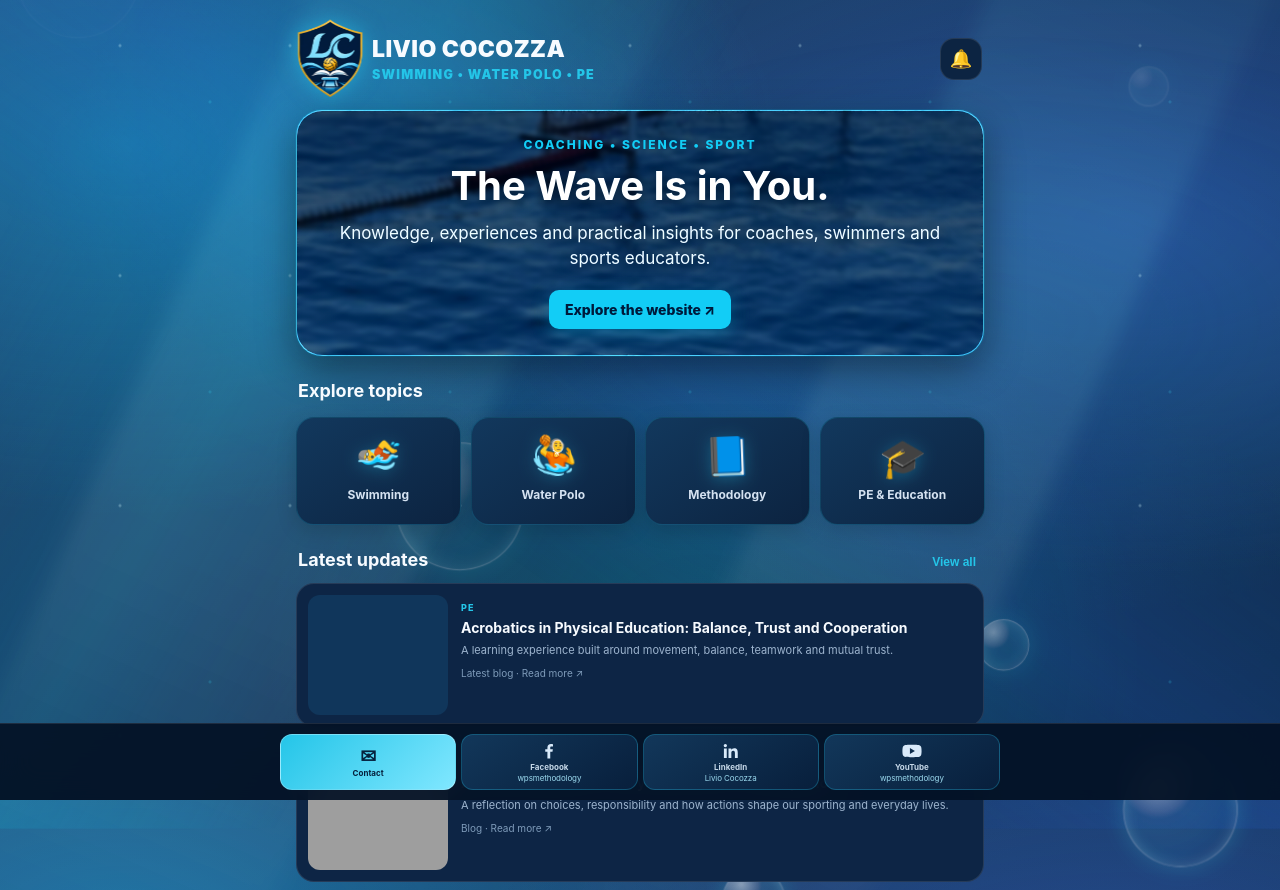
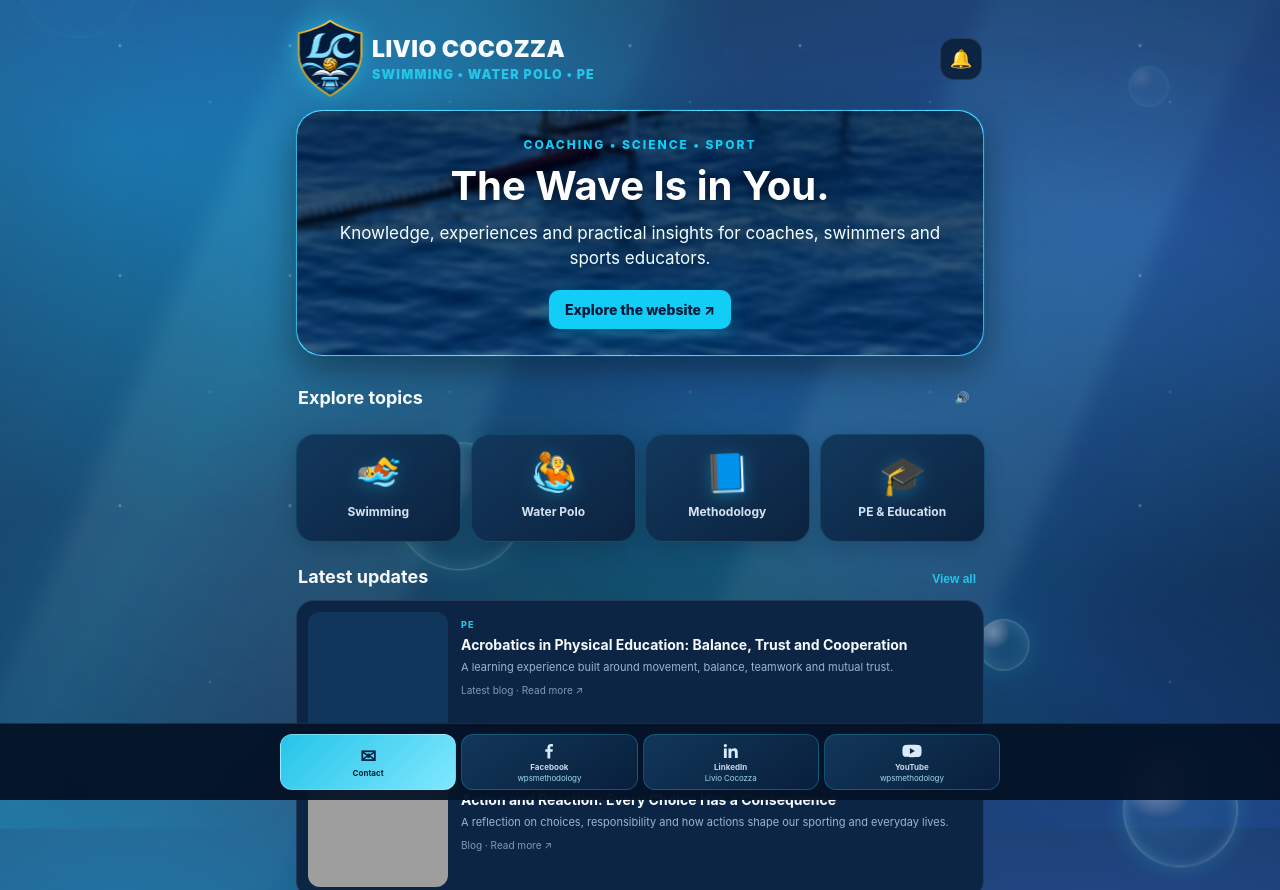
Before and after one commit to Liviowp/liviococozza.github.io, a plain HTML site: page app-preview/index.html in a window 1280 px wide. Shown: the top 890 px of the page. Drawn offline with Linux system fonts and the light colour scheme; no server answers; grey boxes are pictures that could not be loaded.

Commit message:
Add mute button beside Explore topics and autoplay music on app launch

```diff
--- a/app-preview/index.html
+++ b/app-preview/index.html
@@ -240,13 +240,18 @@ body:before{animation:colorFlow 1.8s ease-in-out infinite alternate!important}
 .hero p{font-size:clamp(15px,4vw,17px)!important;line-height:1.5!important;max-width:100%!important;margin:0 auto!important}
 .hero .cta{font-size:14px!important;padding:11px 16px!important;margin:18px auto 0!important}
 .feature .savebtn{display:none!important}
+
+/* v31: mute control aligned on the Explore topics heading row */
+.topics-head{align-items:center!important;margin-top:22px!important}
+.mute-toggle{width:40px;height:40px;display:grid;place-items:center;border:1px solid rgba(130,230,255,.42);background:rgba(5,27,48,.72);color:#eafaff;border-radius:12px;font-size:18px;cursor:pointer;backdrop-filter:blur(10px);transition:transform .2s,background .2s,border-color .2s}
+.mute-toggle:active{transform:scale(.92)}.mute-toggle.muted{border-color:rgba(255,255,255,.2);background:rgba(8,25,43,.55);opacity:.78}
 </style>
 </head>
 <body>
 <div class="global-atmosphere" aria-hidden="true"><span class="bubble gb1"></span><span class="bubble gb2"></span><span class="bubble gb3"></span><span class="bubble gb4"></span><span class="bubble gb5"></span><span class="bubble gb6"></span><span class="bubble gb7"></span><span class="bubble gb8"></span><span class="lightbeam gbeam1"></span><span class="lightbeam gbeam2"></span></div><div class="app">
 <header class="top"><div class="brand"><div class="logo"><img src="../images/livio-cocozza-logo-trasparente.webp" alt="Livio Cocozza logo"></div><div class="brandtext">LIVIO COCOZZA<small>SWIMMING • WATER POLO • PE</small></div></div><button class="iconbtn" id="notifyBtn" aria-label="Notifications">🔔</button></header>
 <section class="hero"><div class="eyebrow">COACHING • SCIENCE • SPORT</div><h1>The Wave Is in You.</h1><p>Knowledge, experiences and practical insights for coaches, swimmers and sports educators.</p><a class="cta" href="https://liviococozza.com" target="_blank" rel="noopener">Explore the website ↗</a></section>
-<div class="sectionhead"><h2>Explore topics</h2></div>
+<div class="sectionhead topics-head"><h2>Explore topics</h2><button class="mute-toggle" id="muteToggle" aria-label="Mute music" title="Mute music">🔊</button></div>
 <div class="topic-icons" aria-label="Explore sections"><a href="https://liviococozza.com/swimming.html"><span>🏊</span><b>Swimming</b></a><a href="https://liviococozza.com/water-polo.html"><span>🤽</span><b>Water Polo</b></a><a href="https://liviococozza.com/projects.html"><span>📘</span><b>Methodology</b></a><a href="https://liviococozza.com/physical-education.html"><span>🎓</span><b>PE & Education</b></a></div>
 <div class="sectionhead"><h2>Latest updates</h2><button id="allBtn">View all</button></div>
 <div id="feed"></div>
@@ -302,7 +307,7 @@ async function syncBlogPosts(){
 const notice=document.getElementById('notice');document.getElementById('notifyBtn').addEventListener('click',async()=>{if(!('Notification'in window)){notice.textContent='Notifications are not supported by this browser.';notice.classList.add('show');return;}if(Notification.permission==='granted'){notice.textContent='Notifications are enabled for this browser. Full automatic push alerts will be connected in a later development step.';notice.classList.add('show');return;}if(Notification.permission==='denied'){notice.textContent='Notifications are blocked in browser settings. You can change the permission there.';notice.classList.add('show');return;}const permission=await Notification.requestPermission();notice.textContent=permission==='granted'?'Permission granted. This prototype is ready for the next step: connecting a real push-notification service.':'Notification permission was not granted.';notice.classList.add('show');});
 
 render();syncBlogPosts();
-const music=document.getElementById('backgroundMusic');const musicToggle=document.getElementById('musicToggle');const musicLabel=document.getElementById('musicLabel');music.volume=0.32;
+const music=document.getElementById('backgroundMusic');const musicToggle=document.getElementById('musicToggle');const musicLabel=document.getElementById('musicLabel');music.volume=0.32;const muteToggle=document.getElementById('muteToggle');music.muted=false;function updateMuteUI(){muteToggle.textContent=music.muted?'🔇':'🔊';muteToggle.classList.toggle('muted',music.muted);muteToggle.setAttribute('aria-label',music.muted?'Unmute music':'Mute music');muteToggle.title=music.muted?'Unmute music':'Mute music';}muteToggle.addEventListener('click',()=>{music.muted=!music.muted;updateMuteUI();});updateMuteUI();
 function updateMusicUI(){const playing=!music.paused;musicToggle.classList.toggle('playing',playing);musicLabel.textContent=playing?'Pause music':'Play music';musicToggle.setAttribute('aria-label',playing?'Pause background music':'Play background music');}
 musicToggle.addEventListener('click',async()=>{if(music.paused){try{await music.play();}catch(e){musicLabel.textContent='Tap to play';}}else music.pause();updateMusicUI();});music.addEventListener('play',updateMusicUI);music.addEventListener('pause',updateMusicUI);
 // Attempt audible autoplay; browsers may block it, in which case the visible control remains available.
```
